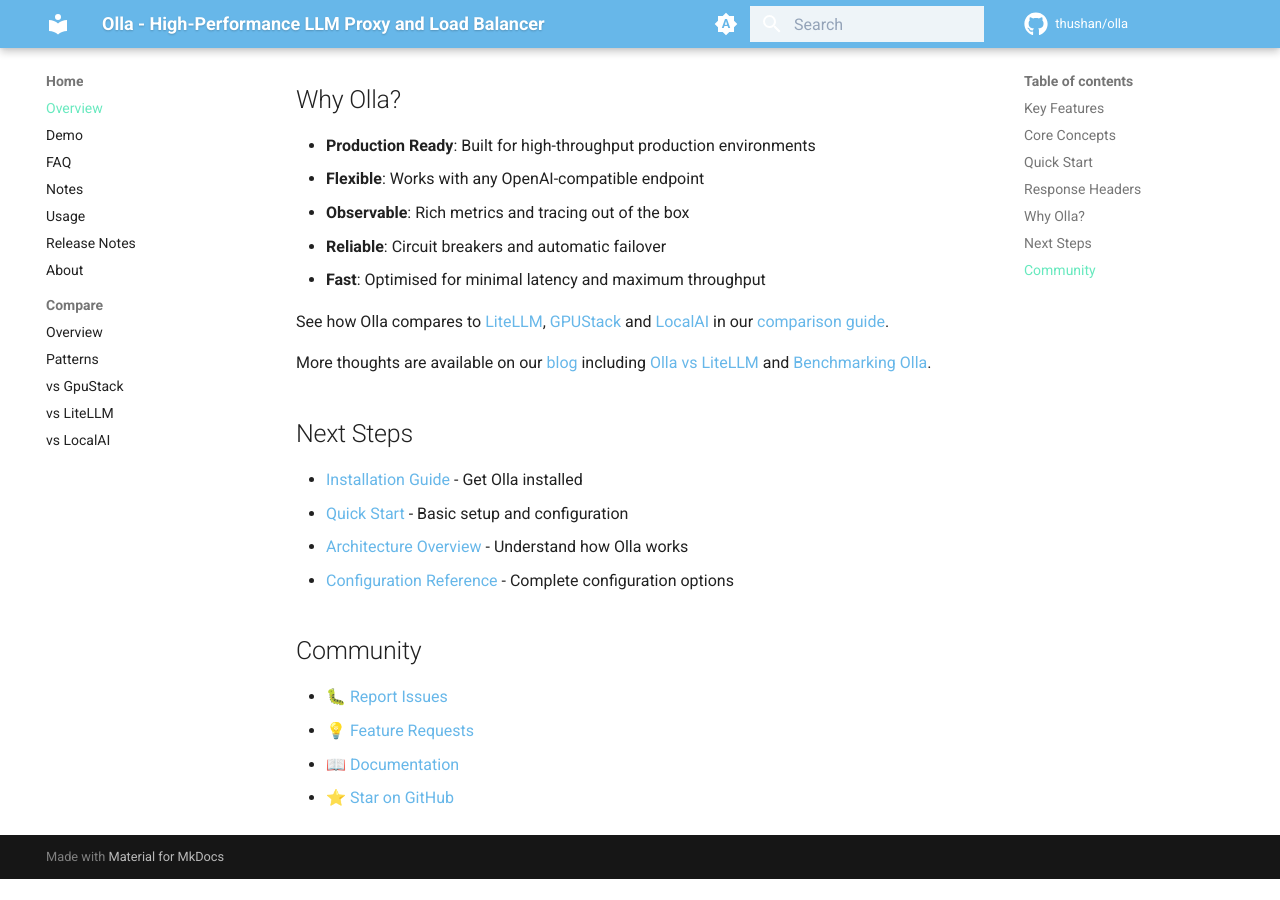
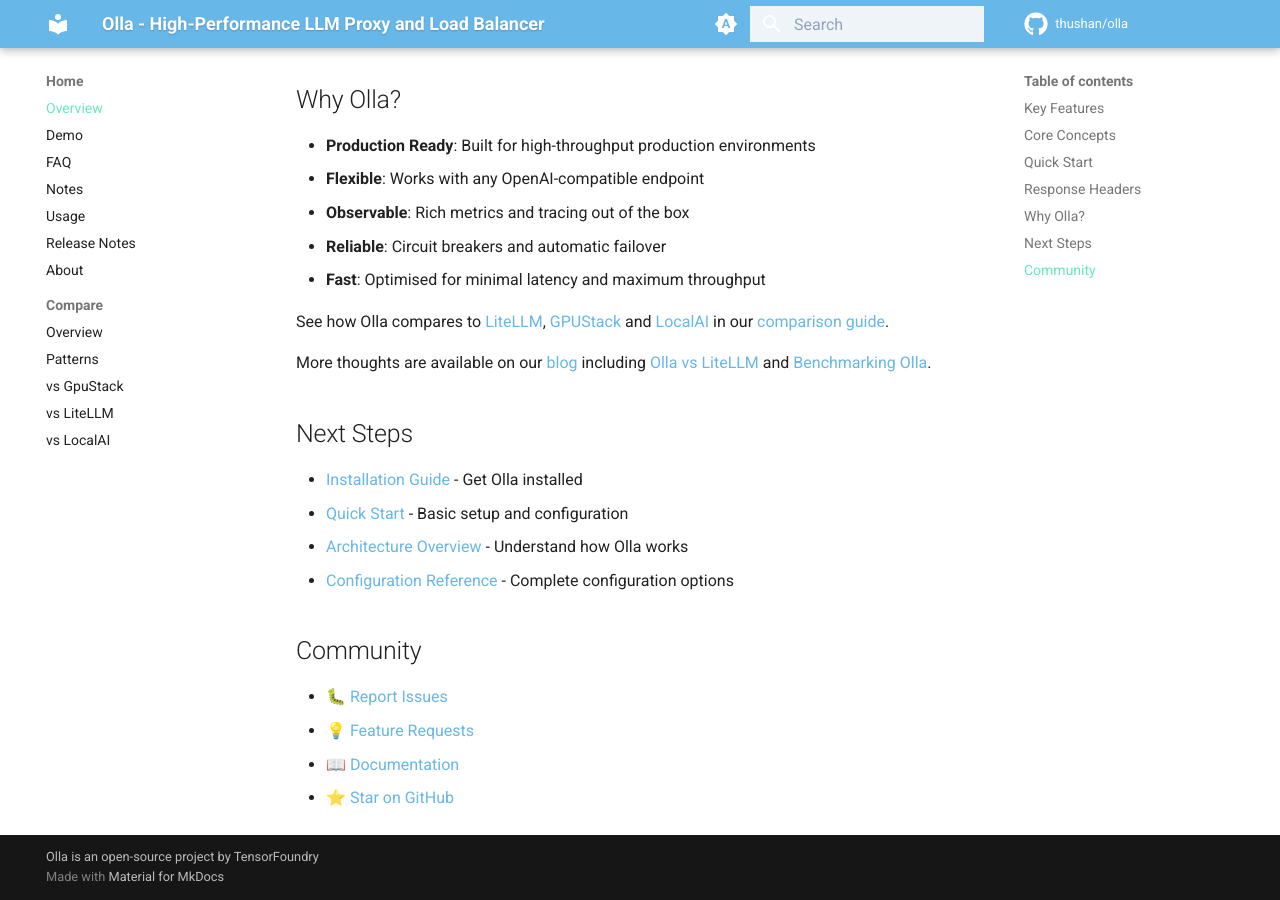
Before and after one commit to leo-3889/olla, an MkDocs documentation site: the page built from docs/content/index.md, in a window 1280 px wide and 900 px high, scrolled down 3140 px. Built offline with MkDocs 1.6.1 and Material for MkDocs 9.7.7, drawn with Linux system fonts in a browser that asks for light colours; comment, search, counter and statistics services are not loaded; before the commit the page ends 4019 px from its top, so only the background shows below that.

Commit message:
docs: add TensorFoundry copyright and social links to mkdocs.yml

```diff
--- a/docs/mkdocs.yml
+++ b/docs/mkdocs.yml
@@ -57,6 +57,9 @@
 extra_css:
   - stylesheets/extra.css
   - stylesheets/nightowl.css
+
+copyright: >
+  Olla is an open-source project by <a href="https://tensorfoundry.io" target="_blank" rel="noopener">TensorFoundry</a>
 
 markdown_extensions:
   - abbr
```
